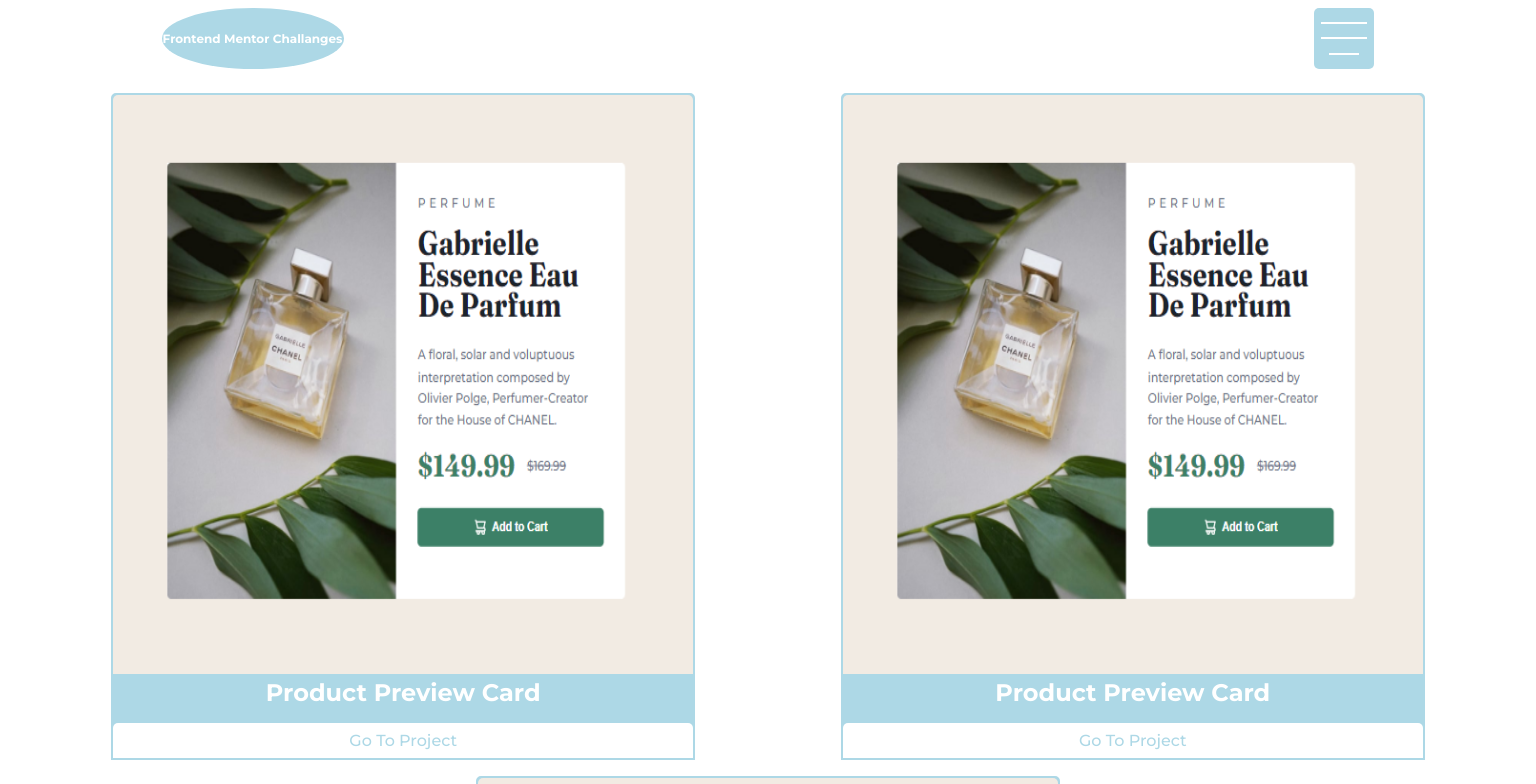
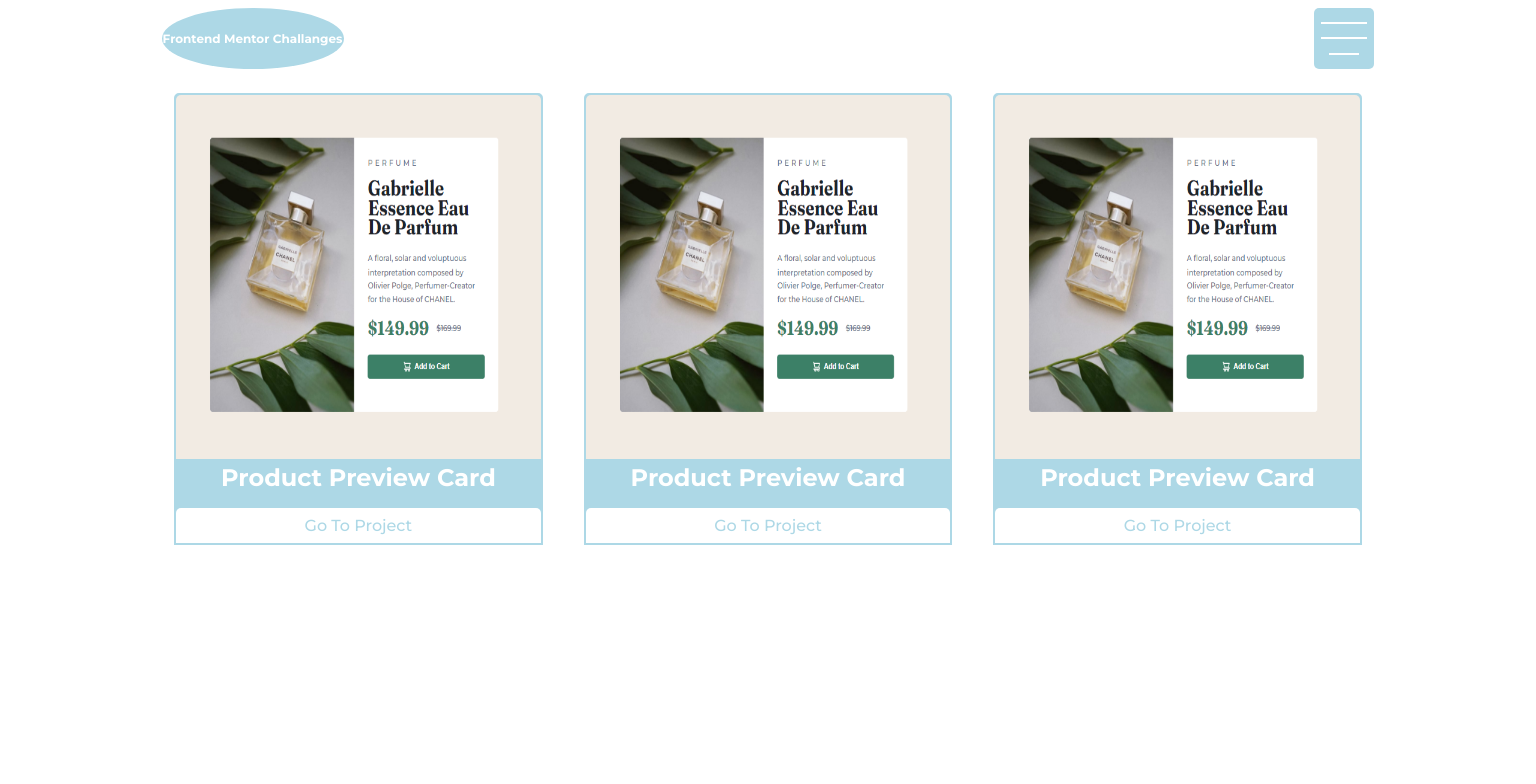
Before and after one commit to alexanderivanov2/Frontend-Mentor-Challanges, a React (Create React App) app in the folder frontend-mentor/: page / in a window 1536 px wide. Shown: the top 784 px of the page. Built offline with nearby package versions, Linux system fonts and the light colour scheme.

Commit message:
made responsive newbie section

```diff
--- a/frontend-mentor/src/components/newbieSection/NewbieSection.module.scss
+++ b/frontend-mentor/src/components/newbieSection/NewbieSection.module.scss
@@ -48,7 +48,7 @@
 @media screen and (min-width: 675px) {
     .newbieSection {
         padding: 0;
-        width: 95%;
+        // width: 95%;
         margin: 0 auto;
         display: flex;
         flex-wrap: wrap;
@@ -59,3 +59,19 @@
         }
     }
 }
+
+@media screen and (min-width: 1000px) {
+    .newbieSection {
+
+        &__project {
+            width: 30%;
+        }
+    }
+}
+
+
+@media screen and (min-width: 1400px) {
+    .newbieSection {
+        width: 80%;
+    }
+}
```
